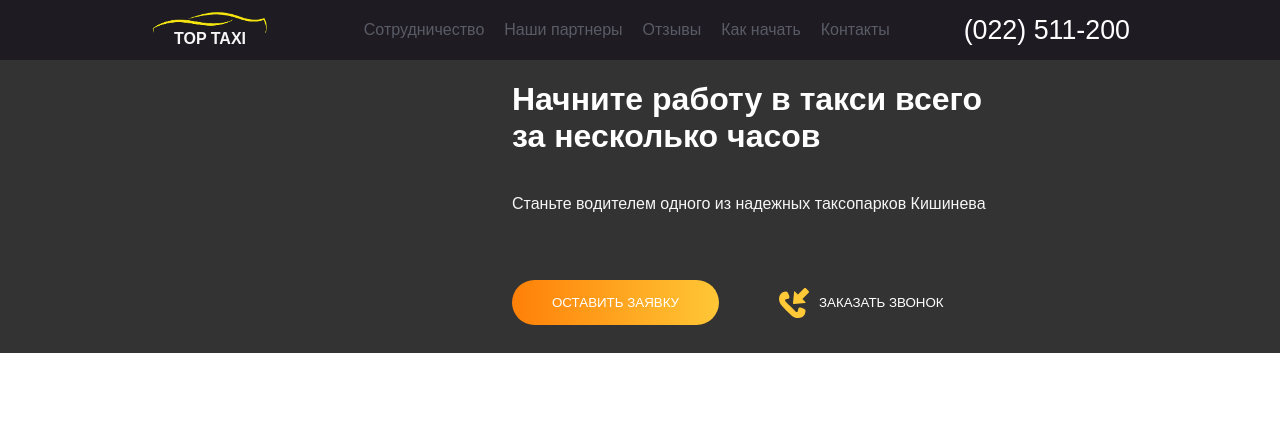
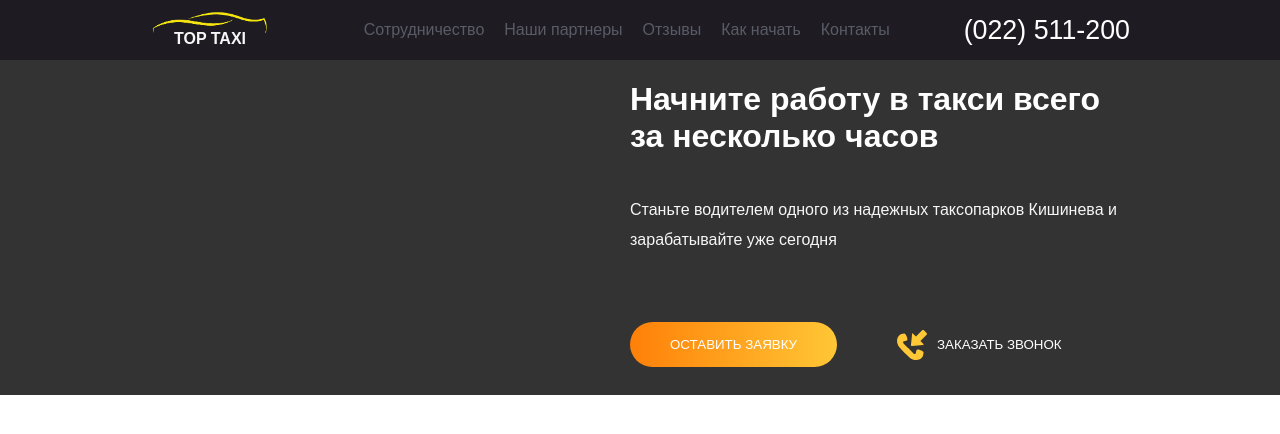
Before and after one commit to maxmdev/taxi-website, a React (Create React App) app: page / in a window 1280 px wide. Shown: the top 434 px of the page. Built offline with nearby package versions, Linux system fonts and the light colour scheme.

Commit message:
fixed header layout

```diff
--- a/src/Styles.css
+++ b/src/Styles.css
@@ -1,7 +1,6 @@
 .container {
   max-width: 980px;
 }
-/**0% 0% 100% 0% / 50% 10% 61% 0% **/
 
 h1 {
   color: #ffffff;
@@ -36,13 +35,21 @@ h1 {
 }
 
 .header-content {
-  margin: 0 40%;
-  width: 500px;
+  max-width: 980px;
+  display: flex;
+  flex-direction: column;
+  margin: 0 auto;
+}
+
+.header-content__right {
+  max-width: 500px;
+  margin-left: auto;
 }
 
 .header-content__heading p {
   color: #F6F6F6;
   margin: 40px 0;
+  line-height: 30px;
 }
 
 .logo-text {
@@ -87,3 +94,8 @@ h1 {
   height: 30px;
   margin-right: 10px;
 }
+
+.city_background {
+  background-repeat: no-repeat;
+  background-size: contain;
+}
--- a/src/components/Header.jsx
+++ b/src/components/Header.jsx
@@ -4,7 +4,7 @@ import {PhoneButton} from "./PhoneButton";
 
 export const Header = (props) => {
     return (
-        <header id='header'>
+        <header id='header' className='city_background'>
             <div className='header-nav'>
                 <div className='header-container'>
                     <div className='header-logo'>
@@ -18,15 +18,17 @@ export const Header = (props) => {
             </div>
 
             <div className='header-content'>
+                <div className='header-content__right'>
                     <div className='header-content__heading'>
                         <h1>Начните работу в такси всего за несколько часов</h1>
-                    <p>Станьте водителем одного из надежных таксопарков Кишинева</p>
+                        <p>Станьте водителем одного из надежных таксопарков Кишинева и зарабатывайте уже сегодня</p>
                     </div>
                     <div className='header-content__contact'>
                         <Button text='Оставить заявку' />
                         <PhoneButton href='#' text='Заказать звонок' />
                     </div>
                 </div>
+            </div>
         </header>
     )
 }
```
Also changed, not shown: src/images/city-background.png (added). Lines whose indentation alone changed are shown as unchanged.
